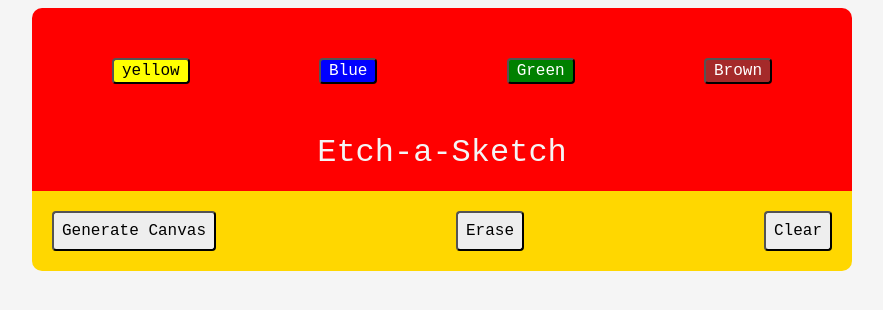
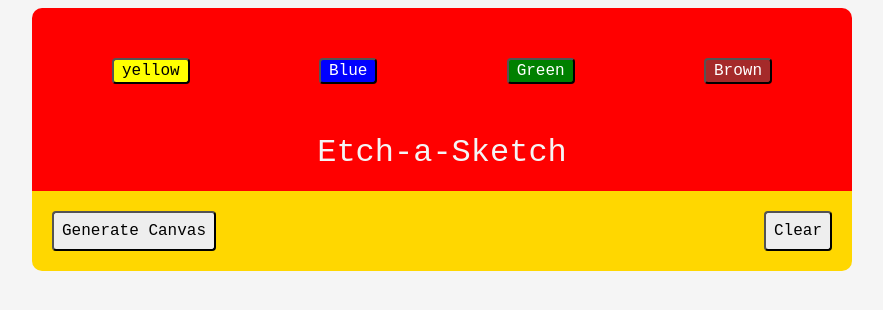
Before and after one commit to nickdelicto/etch-a-sketch, a plain HTML site: page index.html in a window 1280 px wide. Shown: the whole page, without its empty margins (198-1081 px from the left). Drawn offline with Linux system fonts and the light colour scheme.

Commit message:
Remove erase button
Figured the clear button is best for wiping paint off the grid.

```diff
--- a/index.html
+++ b/index.html
@@ -18,7 +18,6 @@
         </div>
         <div class="controls">
             <button id="generate">Generate Canvas</button>
-            <button id="erase">Erase</button>
             <button id="clear">Clear</button>
         </div>
         <script src="./scripts.js"></script>
```
